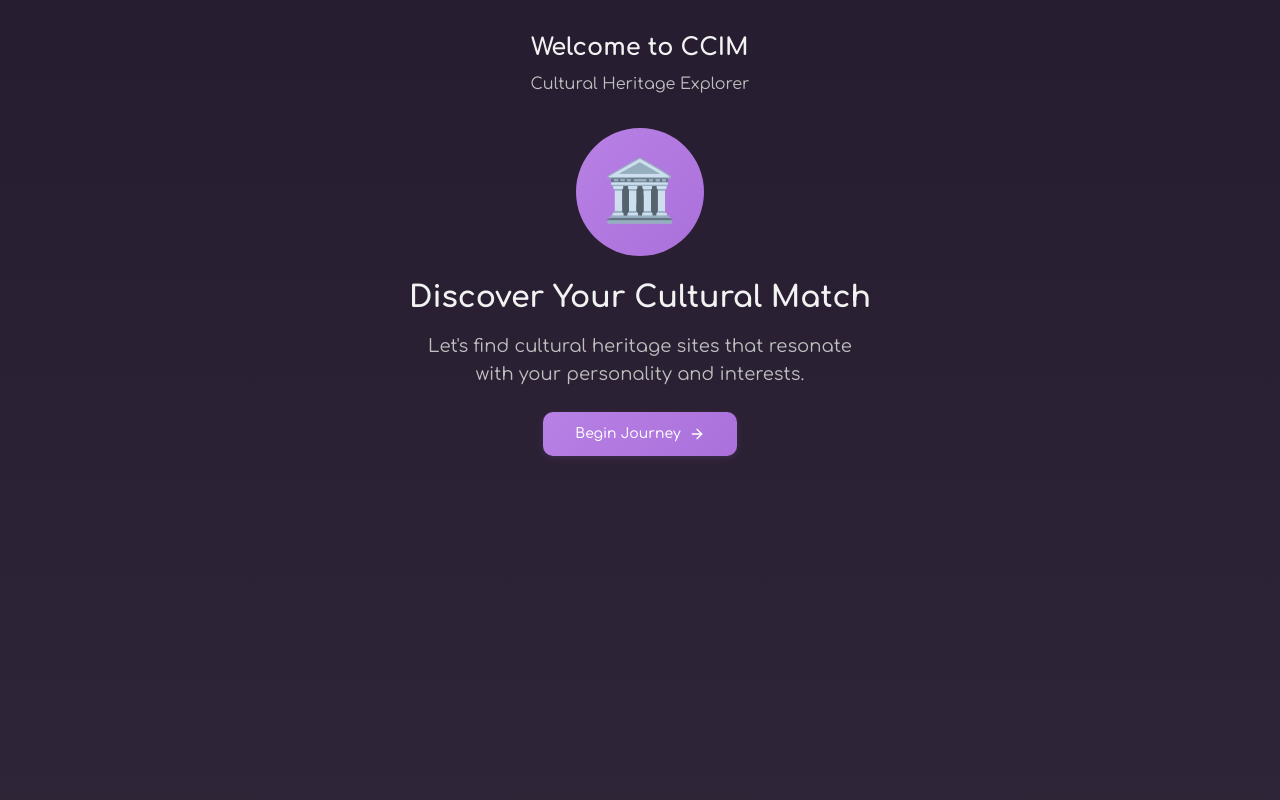
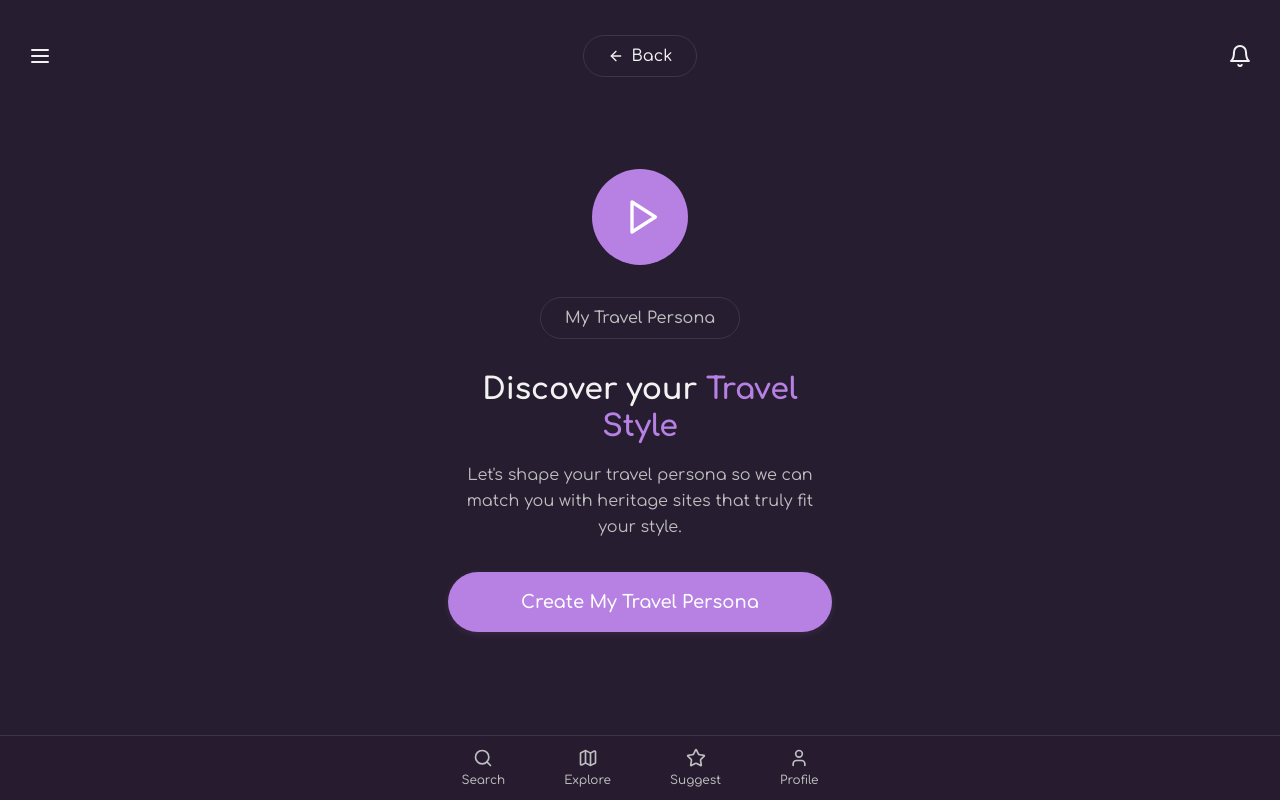
Before and after one commit to ux-fotisp/heritage-persona-explore, a React (Vite) app: page /onboarding in a window 1280 px wide. Built offline with nearby package versions, Linux system fonts and the light colour scheme.

Commit message:
Create onboarding screen
Implement the onboarding screen based on the provided Figma design.

```diff
--- a/src/components/navigation/BottomNav.tsx
+++ b/src/components/navigation/BottomNav.tsx
@@ -1,12 +1,11 @@
 import { Link, useLocation } from "react-router-dom";
-import { Home, MapPin, Calendar, User, BarChart3 } from "lucide-react";
+import { Search, Map, Star, User } from "lucide-react";
 import { cn } from "@/lib/utils";
 
 const navItems = [
-  { href: "/", icon: Home, label: "Home" },
-  { href: "/discover", icon: MapPin, label: "Discover" },
-  { href: "/trips", icon: Calendar, label: "Trips" },
-  { href: "/dashboard", icon: BarChart3, label: "Insights" },
+  { href: "/search", icon: Search, label: "Search" },
+  { href: "/discover", icon: Map, label: "Explore" },
+  { href: "/suggest", icon: Star, label: "Suggest" },
   { href: "/profile", icon: User, label: "Profile" },
 ];
 
--- a/src/pages/Onboarding.tsx
+++ b/src/pages/Onboarding.tsx
@@ -1,245 +1,69 @@
-import { useState, useMemo } from "react";
 import { useNavigate } from "react-router-dom";
 import { Button } from "@/components/ui/button";
-import { Card, CardContent, CardHeader, CardTitle } from "@/components/ui/card";
-import { PersonaCard } from "@/components/onboarding/PersonaCard";
-import { Progress } from "@/components/ui/progress";
-import { ArrowRight, Sparkles } from "lucide-react";
-
-// 8 ACUX Personas with cultural heritage focus
-const personas = [
-  {
-    id: "explorer",
-    title: "The Cultural Explorer",
-    description: "Curious about diverse cultures and authentic experiences",
-    traits: ["Adventurous", "Open-minded", "Culturally curious"],
-    icon: "🗺️"
-  },
-  {
-    id: "historian",
-    title: "The History Enthusiast",
-    description: "Fascinated by historical narratives and ancient civilizations",
-    traits: ["Detail-oriented", "Analytical", "Knowledge-seeking"],
-    icon: "📚"
-  },
-  {
-    id: "artist",
-    title: "The Art Connoisseur",
-    description: "Appreciates artistic expression and creative heritage",
-    traits: ["Creative", "Aesthetic", "Expressive"],
-    icon: "🎨"
-  },
-  {
-    id: "spiritual",
-    title: "The Spiritual Seeker",
-    description: "Values meaningful experiences and spiritual connections",
-    traits: ["Reflective", "Mindful", "Purpose-driven"],
-    icon: "🕯️"
-  },
-  {
-    id: "social",
-    title: "The Social Connector",
-    description: "Enjoys shared experiences and cultural exchange",
-    traits: ["Social", "Collaborative", "Community-oriented"],
-    icon: "👥"
-  },
-  {
-    id: "nature",
-    title: "The Nature Lover",
-    description: "Drawn to natural heritage sites and outdoor experiences",
-    traits: ["Outdoor-oriented", "Environmental", "Peaceful"],
-    icon: "🌿"
-  },
-  {
-    id: "photographer",
-    title: "The Visual Storyteller",
-    description: "Documents experiences through visual narratives",
-    traits: ["Visual", "Storytelling", "Moment-capturing"],
-    icon: "📷"
-  },
-  {
-    id: "learner",
-    title: "The Lifelong Learner",
-    description: "Seeks educational value in cultural experiences",
-    traits: ["Intellectual", "Educational", "Growth-oriented"],
-    icon: "🎓"
-  }
-];
+import { BottomNav } from "@/components/navigation/BottomNav";
+import { Menu, ArrowLeft, Bell, Play } from "lucide-react";
 
 export default function Onboarding() {
   const navigate = useNavigate();
-  const [currentStep, setCurrentStep] = useState(0);
-  const [ratings, setRatings] = useState<Record<string, number>>({});
 
-  const handleRatingChange = (personaId: string, value: number) => {
-    setRatings(prev => ({ ...prev, [personaId]: value }));
-  };
+  return (
+    <div className="min-h-screen bg-background flex flex-col">
+      {/* Header */}
+      <div className="flex items-center justify-between p-4 pt-8">
+        <button className="p-3 rounded-full bg-surface/20 backdrop-blur-sm">
+          <Menu className="h-6 w-6 text-foreground" />
+        </button>
 
-  const topMatches = useMemo(() => {
-    const sorted = Object.entries(ratings)
-      .filter(([_, rating]) => rating > 0)
-      .sort(([, a], [, b]) => b - a)
-      .slice(0, 2);
+        <button
+          onClick={() => navigate("/")}
+          className="flex items-center gap-2 px-6 py-2 rounded-full bg-surface/20 backdrop-blur-sm border border-border"
+        >
+          <ArrowLeft className="h-4 w-4 text-foreground" />
+          <span className="text-foreground font-medium">Back</span>
+        </button>
 
-    return sorted.map(([id, rating]) => ({
-      persona: personas.find(p => p.id === id)!,
-      score: rating
-    }));
-  }, [ratings]);
+        <button className="p-3 rounded-full bg-surface/20 backdrop-blur-sm">
+          <Bell className="h-6 w-6 text-foreground" />
+        </button>
+      </div>
 
-  const completedRatings = Object.values(ratings).filter(r => r > 0).length;
-  const progress = (completedRatings / personas.length) * 100;
-
-  const steps = [
-    {
-      title: "Welcome to CCIM",
-      subtitle: "Cultural Heritage Explorer",
-      content: (
-        <div className="text-center space-y-6">
-          <div className="mx-auto w-32 h-32 bg-gradient-primary rounded-full flex items-center justify-center text-6xl">
-            🏛️
-          </div>
-          <div className="space-y-4">
-            <h1 className="text-3xl font-bold text-foreground">
-              Discover Your Cultural Match
-            </h1>
-            <p className="text-lg text-muted-foreground max-w-md mx-auto">
-              Let's find cultural heritage sites that resonate with your personality and interests.
-            </p>
-          </div>
-          <Button
-            variant="hero"
-            size="lg"
-            onClick={() => setCurrentStep(1)}
-            className="mt-8"
-          >
-            Begin Journey
-            <ArrowRight className="h-5 w-5" />
-          </Button>
-        </div>
-      )
-    },
-    {
-      title: "Discover Your Cultural Persona",
-      subtitle: `Rate how much you relate to each persona (${completedRatings}/${personas.length} completed)`,
-      content: (
-        <div className="space-y-6">
-          <div className="space-y-2">
-            <div className="flex items-center justify-between text-sm">
-              <span className="text-muted-foreground">Progress</span>
-              <span className="font-medium">{Math.round(progress)}%</span>
-            </div>
-            <Progress value={progress} className="h-2" />
+      {/* Main Content */}
+      <div className="flex-1 flex flex-col items-center justify-center px-6 pb-24">
+        <div className="text-center space-y-8 max-w-sm">
+          {/* Icon */}
+          <div className="mx-auto w-24 h-24 rounded-full bg-primary flex items-center justify-center">
+            <Play className="h-10 w-10 text-primary-foreground ml-1" />
           </div>
 
-          <div className="space-y-4">
-            {personas.map((persona) => (
-              <PersonaCard
-                key={persona.id}
-                {...persona}
-                value={ratings[persona.id] || 0}
-                onChange={(value) => handleRatingChange(persona.id, value)}
-              />
-            ))}
+          {/* Badge */}
+          <div className="inline-block px-6 py-2 rounded-full bg-surface/20 backdrop-blur-sm border border-border">
+            <span className="text-muted-foreground font-medium">My Travel Persona</span>
           </div>
 
-          <div className="flex justify-center pt-4">
-            <Button
-              variant="gradient"
-              size="lg"
-              onClick={() => setCurrentStep(2)}
-              disabled={completedRatings < 4}
-              className="min-w-48"
-            >
-              View My Matches
-              <Sparkles className="h-5 w-5" />
-            </Button>
-          </div>
-        </div>
-      )
-    },
-    {
-      title: "Your Cultural Persona Matches",
-      subtitle: "Based on your preferences, here are your top cultural personas",
-      content: (
-        <div className="space-y-6">
-          {topMatches.length > 0 ? (
-            <div className="space-y-4">
-              {topMatches.map(({ persona, score }, index) => (
-                <Card key={persona.id} className="overflow-hidden">
-                  <CardHeader className="bg-gradient-primary text-primary-foreground">
-                    <div className="flex items-center justify-between">
-                      <div className="flex items-center gap-3">
-                        <span className="text-3xl">{persona.icon}</span>
-                        <div>
-                          <CardTitle className="text-xl">{persona.title}</CardTitle>
-                          <p className="text-primary-foreground/90 text-sm">
-                            #{index + 1} Match • {score}/10 Rating
-                          </p>
-                        </div>
-                      </div>
-                      <div className="text-4xl font-bold">
-                        {Math.round((score / 10) * 100)}%
-                      </div>
-                    </div>
-                  </CardHeader>
-                  <CardContent className="p-6">
-                    <p className="text-muted-foreground mb-4">{persona.description}</p>
-                    <div className="flex flex-wrap gap-2">
-                      {persona.traits.map((trait) => (
-                        <span
-                          key={trait}
-                          className="px-3 py-1 bg-secondary text-secondary-foreground rounded-full text-sm"
-                        >
-                          {trait}
-                        </span>
-                      ))}
-                    </div>
-                  </CardContent>
-                </Card>
-              ))}
-            </div>
-          ) : (
-            <div className="text-center py-8">
-              <p className="text-muted-foreground">Please complete more persona ratings to see your matches.</p>
-            </div>
-          )}
+          {/* Heading */}
+          <div className="space-y-4">
+            <h1 className="text-3xl font-bold text-foreground leading-tight">
+              Discover your{" "}
+              <span className="text-primary">Travel Style</span>
+            </h1>
 
-          <div className="text-center space-y-4">
-            <p className="text-sm text-muted-foreground">
-              We'll use these insights to recommend cultural heritage sites that match your interests.
-            </p>
-            <Button
-              variant="hero"
-              size="lg"
-              onClick={() => navigate("/discover")}
-              disabled={topMatches.length === 0}
-            >
-              Start Exploring
-              <ArrowRight className="h-5 w-5" />
-            </Button>
-          </div>
-        </div>
-      )
-    }
-  ];
-
-  return (
-    <div className="min-h-screen bg-gradient-hero">
-      <div className="container max-w-2xl mx-auto px-4 py-8">
-        <div className="space-y-8">
-          <div className="text-center space-y-2">
-            <h2 className="text-2xl font-bold text-foreground">
-              {steps[currentStep].title}
-            </h2>
-            <p className="text-muted-foreground">
-              {steps[currentStep].subtitle}
+            <p className="text-muted-foreground leading-relaxed">
+              Let's shape your travel persona so we can match you with heritage sites that truly fit your style.
             </p>
           </div>
 
-          {steps[currentStep].content}
+          {/* CTA Button */}
+          <Button
+            onClick={() => navigate("/discover")}
+            className="w-full py-4 text-lg font-semibold bg-primary hover:bg-primary/90 text-primary-foreground rounded-full h-auto"
+          >
+            Create My Travel Persona
+          </Button>
         </div>
       </div>
+
+      {/* Bottom Navigation */}
+      <BottomNav />
     </div>
   );
 }
```
